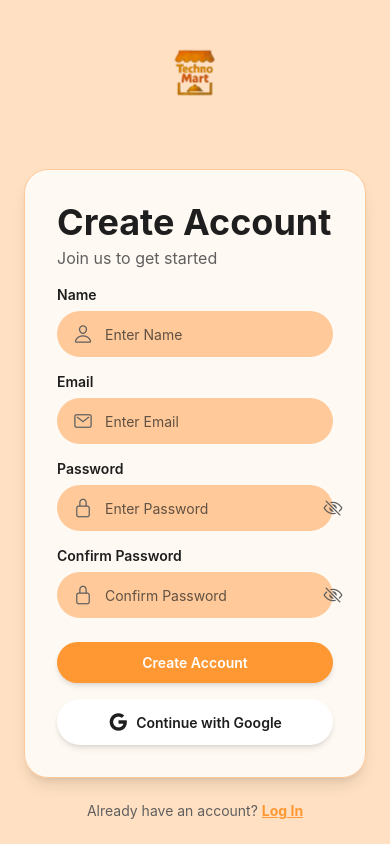
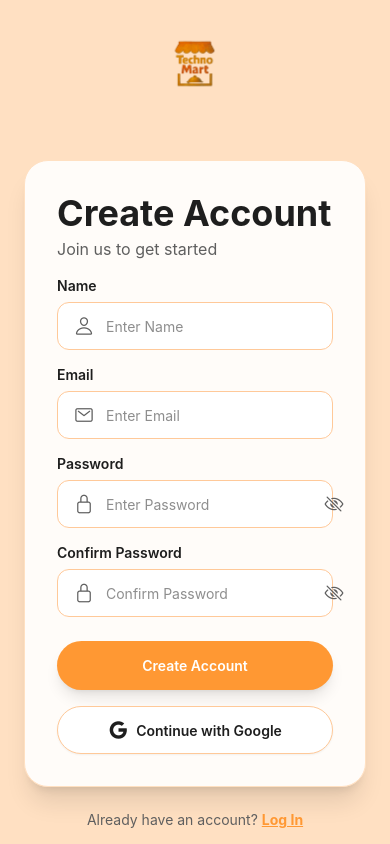
Before and after one commit to jsephandrade/technomart-mobile-app, a React Native app: screen /SignUp in a window 390 px wide. Built offline with nearby package versions, Linux system fonts and the light colour scheme.

Commit message:
v2 of login screen

```diff
--- a/src/components/AuthCard.jsx
+++ b/src/components/AuthCard.jsx
@@ -3,7 +3,7 @@ import { View } from 'react-native';
 
 export default function AuthCard({ children }) {
   return (
-    <View className="rounded-3xl p-8 mx-6 mt-6 bg-white/80 shadow-lg border border-peach-200">
+    <View className="mx-6 mt-6 rounded-3xl border border-peach-100 bg-white/90 p-8 shadow-xl">
       {children}
     </View>
   );
--- a/src/components/GoogleButton.jsx
+++ b/src/components/GoogleButton.jsx
@@ -8,7 +8,8 @@ export default function GoogleButton({ onPress }) {
       onPress={onPress}
       accessibilityRole="button"
       accessibilityLabel="Continue with Google"
-      className="flex-row items-center justify-center mt-4 rounded-full bg-white py-3 shadow-md"
+      className="mt-4 w-full flex-row items-center justify-center rounded-full border border-peach-200 bg-white py-3 shadow-sm"
+      style={({ pressed }) => ({ opacity: pressed ? 0.85 : 1 })}
     >
       <Ionicons name="logo-google" size={20} color="#1E1E1E" />
       <Text className="ml-2 font-semibold text-text">Continue with Google</Text>
--- a/src/components/PasswordField.jsx
+++ b/src/components/PasswordField.jsx
@@ -17,8 +17,8 @@ export default function PasswordField({
     <View className="mt-4">
       <Text className="mb-2 font-semibold text-text">{label}</Text>
       <View
-        className={`flex-row items-center rounded-full px-4 py-3 ${
-          focused ? 'bg-cream border-2 border-peach-400 shadow-sm' : 'bg-peach-200'
+        className={`flex-row items-center rounded-xl border px-4 py-3 ${
+          focused ? 'border-peach-400 bg-cream shadow-sm' : 'border-peach-200 bg-white'
         }`}
       >
         <Ionicons name="lock-closed-outline" size={20} color="#5F5F5F" />
@@ -27,7 +27,7 @@ export default function PasswordField({
           value={value}
           onChangeText={onChangeText}
           placeholder={placeholder}
-          placeholderTextColor="rgba(30,30,30,0.7)"
+          placeholderTextColor="rgba(30,30,30,0.5)"
           secureTextEntry={secure}
           autoCapitalize="none"
           autoCorrect={false}
--- /dev/null
+++ b/src/components/PrimaryButton.jsx
@@ -0,0 +1,20 @@
+import React from 'react';
+import { Pressable, Text } from 'react-native';
+
+export default function PrimaryButton({ title, onPress, accessibilityLabel, className = '', ...rest }) {
+  return (
+    <Pressable
+      onPress={onPress}
+      accessibilityRole="button"
+      accessibilityLabel={accessibilityLabel || title}
+      className={`w-full items-center rounded-full bg-peach-400 py-4 shadow-lg ${className}`}
+      style={({ pressed }) => ({
+        opacity: pressed ? 0.85 : 1,
+        transform: [{ scale: pressed ? 0.97 : 1 }],
+      })}
+      {...rest}
+    >
+      <Text className="font-semibold text-white">{title}</Text>
+    </Pressable>
+  );
+}
--- a/src/components/TextField.jsx
+++ b/src/components/TextField.jsx
@@ -18,8 +18,8 @@ export default function TextField({
     <View className="mt-4">
       <Text className="mb-2 font-semibold text-text">{label}</Text>
       <View
-        className={`flex-row items-center rounded-full px-4 py-3 ${
-          focused ? 'bg-cream border-2 border-peach-400 shadow-sm' : 'bg-peach-200'
+        className={`flex-row items-center rounded-xl border px-4 py-3 ${
+          focused ? 'border-peach-400 bg-cream shadow-sm' : 'border-peach-200 bg-white'
         }`}
       >
         {iconName ? <Ionicons name={iconName} size={20} color="#5F5F5F" /> : null}
@@ -28,7 +28,7 @@ export default function TextField({
           value={value}
           onChangeText={onChangeText}
           placeholder={placeholder}
-          placeholderTextColor="rgba(30,30,30,0.7)"
+          placeholderTextColor="rgba(30,30,30,0.5)"
           keyboardType={keyboardType}
           autoCapitalize="none"
           onFocus={() => setFocused(true)}
--- a/src/screens/LoginScreen.jsx
+++ b/src/screens/LoginScreen.jsx
@@ -6,6 +6,7 @@ import TextField from '../components/TextField';
 import PasswordField from '../components/PasswordField';
 import GoogleButton from '../components/GoogleButton';
 import { loginSchema } from '../utils/validation';
+import PrimaryButton from '../components/PrimaryButton';
 
 export default function LoginScreen({ navigation }) {
   const [email, setEmail] = useState('');
@@ -59,14 +60,12 @@ export default function LoginScreen({ navigation }) {
             placeholder="Enter Password"
             error={errors.password}
           />
-          <Pressable
+          <PrimaryButton
+            title="Log In"
             onPress={handleSubmit}
-            accessibilityRole="button"
             accessibilityLabel="Log in"
-            className="mt-6 items-center rounded-full bg-peach-400 py-3 shadow-md"
-            style={({ pressed }) => ({ opacity: pressed ? 0.8 : 1 })}>
-            <Text className="font-semibold text-white">Log In</Text>
-          </Pressable>
+            className="mt-6"
+          />
           <GoogleButton onPress={() => Alert.alert('Google sign-in is not available yet')} />
           <Pressable
             className="mt-3"
--- a/src/screens/SignUpScreen.jsx
+++ b/src/screens/SignUpScreen.jsx
@@ -6,6 +6,7 @@ import TextField from '../components/TextField';
 import PasswordField from '../components/PasswordField';
 import GoogleButton from '../components/GoogleButton';
 import { signUpSchema } from '../utils/validation';
+import PrimaryButton from '../components/PrimaryButton';
 
 export default function SignUpScreen({ navigation }) {
   const [name, setName] = useState('');
@@ -79,14 +80,12 @@ export default function SignUpScreen({ navigation }) {
             placeholder="Confirm Password"
             error={errors.confirmPassword}
           />
-          <Pressable
+          <PrimaryButton
+            title="Create Account"
             onPress={handleSubmit}
-            accessibilityRole="button"
-            accessibilityLabel="Create Account"
-            className="mt-6 items-center rounded-full bg-peach-400 py-3 shadow-md"
-            style={({ pressed }) => ({ opacity: pressed ? 0.8 : 1 })}>
-            <Text className="font-semibold text-white">Create Account</Text>
-          </Pressable>
+            accessibilityLabel="Create account"
+            className="mt-6"
+          />
           <GoogleButton onPress={() => Alert.alert('Google sign-in is not available yet')} />
         </AuthCard>
         <View className="mt-6 flex-row justify-center">
```
